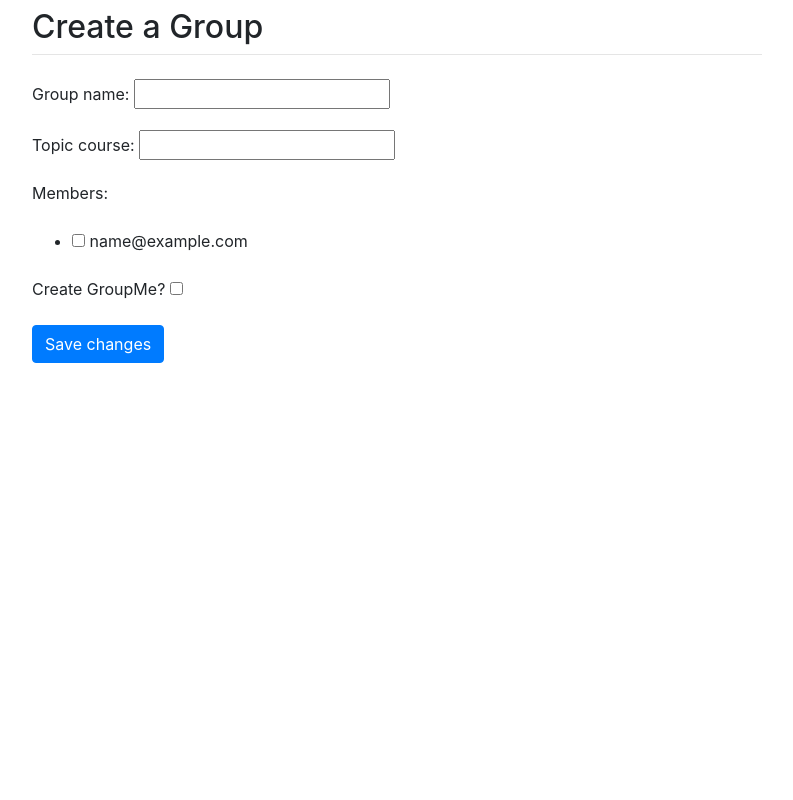
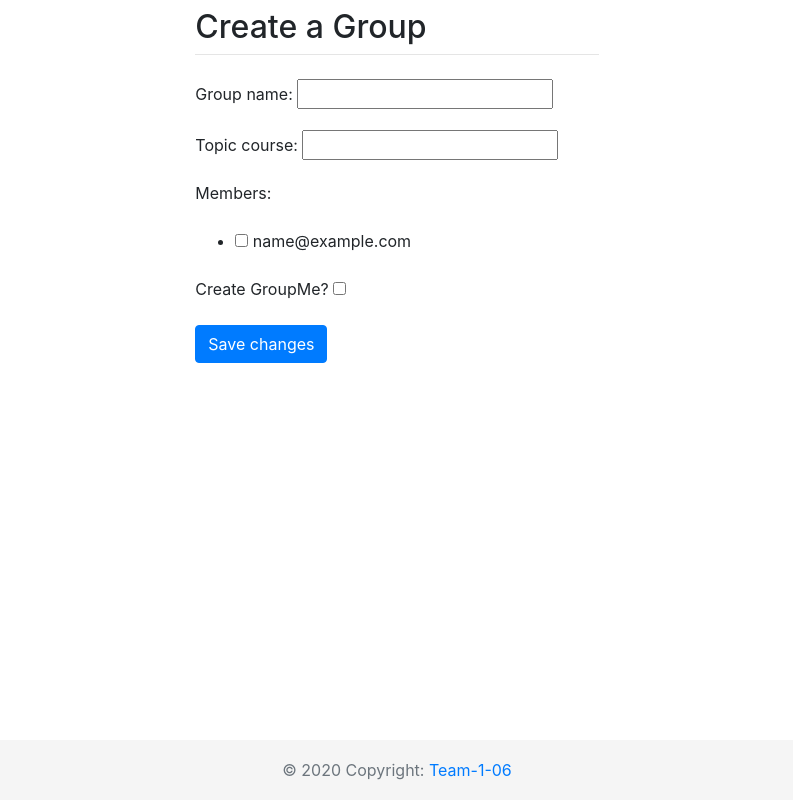
Before and after one commit to noahnarc/Study-Buddy, a Django app: page /study/create-group in a window 1280 px wide. Shown: the whole page, without its empty margins (243-1036 px from the left). Run offline with Django 3.2, Linux system fonts and the light colour scheme; the visitor is signed in with stand-in values (Sample User, id 1); data comes from the database, SQL or seed files in the repository; some libraries are stand-ins or nearby versions.

Commit message:
Adding footer

```diff
--- /dev/null
+++ b/study/static/study/sticky-footer.css
@@ -0,0 +1,29 @@
+/* Sticky footer styles
+-------------------------------------------------- */
+html {
+    position: relative;
+    min-height: 100%;
+  }
+  body {
+    margin-bottom: 60px; /* Margin bottom by footer height */
+  }
+  .footer {
+    text-align: center;
+    position: absolute;
+    bottom: 0;
+    width: 100%;
+    height: 60px; /* Set the fixed height of the footer here */
+    line-height: 60px; /* Vertically center the text there */
+    background-color: #f5f5f5;
+  }
+
+
+  /* Custom page CSS
+  -------------------------------------------------- */
+  /* Not required for template or sticky footer method. */
+
+  .container {
+    width: auto;
+    max-width: 680px;
+    padding: 0 15px;
+  }
--- a/study/templates/study/base.html
+++ b/study/templates/study/base.html
@@ -5,11 +5,13 @@
     <meta charset="utf-8">
     <meta name="viewport" content="width=device-width, initial-scale=1, shrink-to-fit=no">
     <link rel="stylesheet" href="{% static 'study/bootstrap.css' %}">
+    <link rel="stylesheet" href="{% static 'study/sticky-footer.css' %}">
     <title>
         Project 1-06
     </title>
   </head>
   <body>
+    <main role="main" class="container">
     <div class="container">
       <div class="row justify-content-center">
         <div class="col-8">
@@ -24,4 +26,13 @@
         </div>
       </div>
     </div>
+  </main>
+
+  <footer class="footer">
+    <div class="container">
+      <span class="text-muted">© 2020 Copyright:
+        <a href="https://github.com/uva-cs3240-f20/project-1-06">Team-1-06</a>
+      </span>
+    </div>
+  </footer>
 </html>
```
